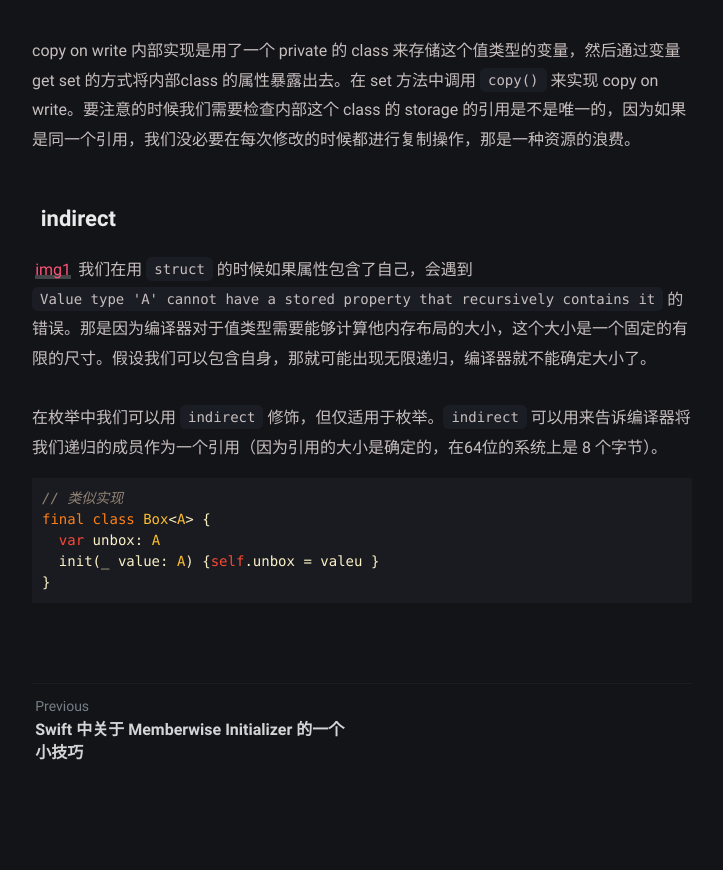
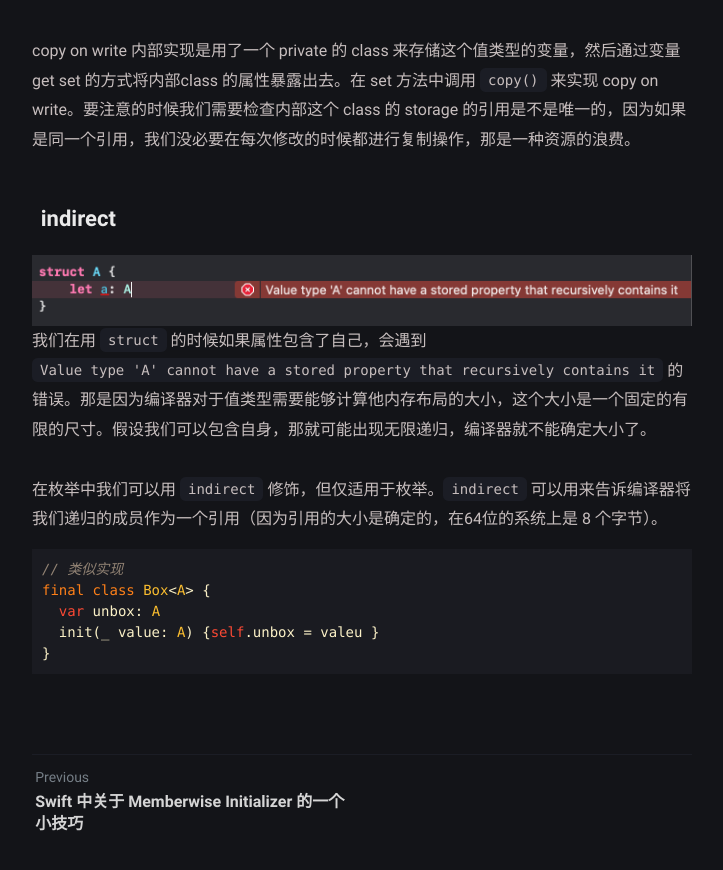
Before and after one commit to alfredcc/blog, a Jekyll site: the page built from _posts/2020-11-16-advance-swift-learn-notes.md, in a window 1280 px wide and 900 px high, scrolled down 2826 px. Shown: the top 870 px of the window, without its empty margins (278-1001 px from the left). Built offline with Jekyll 4.4.1, drawn with Linux system fonts in a browser that asks for light colours; comment, search, counter and statistics services are not loaded.

Commit message:
fix img display

```diff
--- a/_posts/2020-11-16-advance-swift-learn-notes.md
+++ b/_posts/2020-11-16-advance-swift-learn-notes.md
@@ -70,7 +70,7 @@ copy on write 内部实现是用了一个 private 的 class 来存储这个值
 
 ## indirect
 
-[img1](/assets/img/struct-recursively.png)
+![img](/assets/img/struct-recursively.png)
 我们在用 `struct` 的时候如果属性包含了自己，会遇到 `Value type 'A' cannot have a stored property that recursively contains it` 的错误。那是因为编译器对于值类型需要能够计算他内存布局的大小，这个大小是一个固定的有限的尺寸。假设我们可以包含自身，那就可能出现无限递归，编译器就不能确定大小了。
 
 在枚举中我们可以用 `indirect` 修饰，但仅适用于枚举。`indirect` 可以用来告诉编译器将我们递归的成员作为一个引用（因为引用的大小是确定的，在64位的系统上是 8 个字节）。
```
